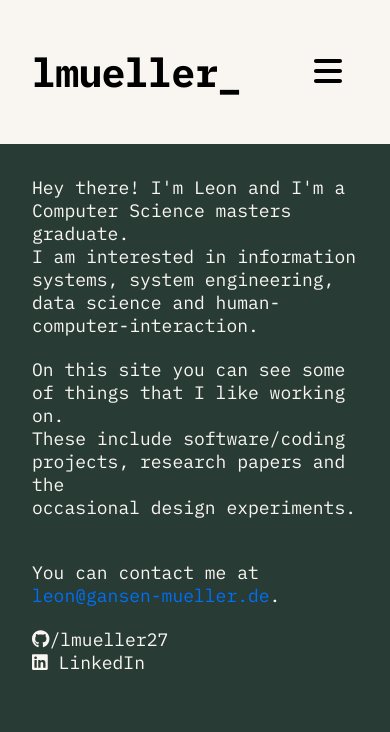
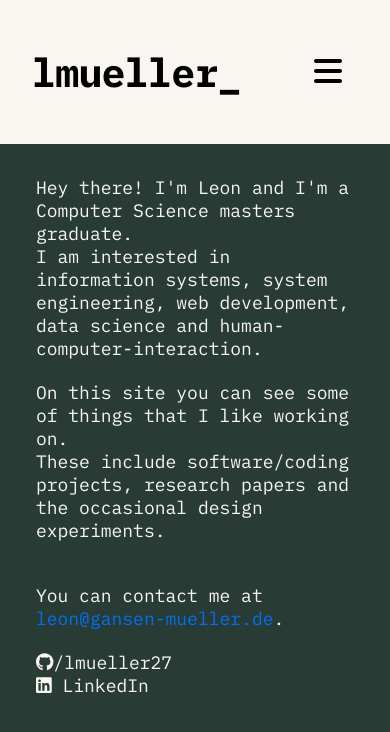
Before and after one commit to lmueller27/lmueller.me, a Next.js app: page /about in a window 390 px wide. Shown: the top 732 px of the page. Built offline with nearby package versions, Linux system fonts and the light colour scheme.

Commit message:
mobile layout fixes

```diff
--- a/components/navbar.tsx
+++ b/components/navbar.tsx
@@ -60,7 +60,7 @@ export default function Navbar() {
                     </div>
                     <div id="nav-projects-section">
                         <h1 className={utilStyles.heading2Xl}>
-                            <Link href="/projects">projects</Link>
+                            <Link href="/">projects</Link>
                         </h1>
                     </div>
                 </div>
--- a/pages/about.tsx
+++ b/pages/about.tsx
@@ -4,7 +4,7 @@ import utilStyles from "../styles/utils.module.css"
 import styles from "../styles/About.module.css"
 import { setTitleString } from "../components/navbar";
 import { FontAwesomeIcon } from "@fortawesome/react-fontawesome";
-import {faGithub, faGithubAlt, faLinkedin} from "@fortawesome/free-brands-svg-icons"
+import { faGithub, faGithubAlt, faLinkedin } from "@fortawesome/free-brands-svg-icons"
 import Link from "next/link";
 
 
@@ -16,12 +16,12 @@ export default function About() {
             <div className={styles.aboutContainer}>
                 <div className={styles.aboutBox}>
                     <p>Hey there! I&apos;m Leon and I&apos;m a Computer Science masters graduate.</p>
-                    <p>I am interested in information systems, system engineering, </p>
-                    <p>data science and human-computer-interaction.</p>
+                    <p>I am interested in information systems, system engineering, web development,
+                        data science and human-computer-interaction.</p>
                     <br></br>
                     <p>On this site you can see some of things that I like working on.</p>
-                    <p>These include software/coding projects, research papers and the</p>
-                    <p>occasional design experiments.</p>
+                    <p>These include software/coding projects, research papers and the
+                        occasional design experiments.</p>
                     <br></br>
                     <br></br>
                     <p>You can contact me at <a className={styles.mail} href="mailto:leon@gansen-mueller.de">leon@gansen-mueller.de</a>.</p>
@@ -40,6 +40,7 @@ export default function About() {
                             </a>
                         </Link>
                     </p>
+                    <br></br>
                 </div>
             </div>
         </Layout>
--- a/pages/index.tsx
+++ b/pages/index.tsx
@@ -86,7 +86,7 @@ export default function Projects() {
                     description: ["Visualize and compare weather trends for any geolocation.",
                         "Is today / this week / this month hotter than usual?"],
                     repoUrl: "https://github.com/lmueller27/daily-weather-history",
-                    subtitle: 'A weather trend web app',
+                    subtitle: 'A climate trend web app',
                     showLinkToRepo: true,
                 }}
                 next={nextSlide}
--- a/styles/About.module.css
+++ b/styles/About.module.css
@@ -7,6 +7,11 @@
     overflow: scroll;
 }
 
+.aboutBox {
+    padding-left: 1vw;
+    padding-right: 1vw;
+}
+
 .mail {
     color: var(--myBlue);
 }
```
Also changed, not shown: styles/Projects.module.css (+6 -1 lines).
